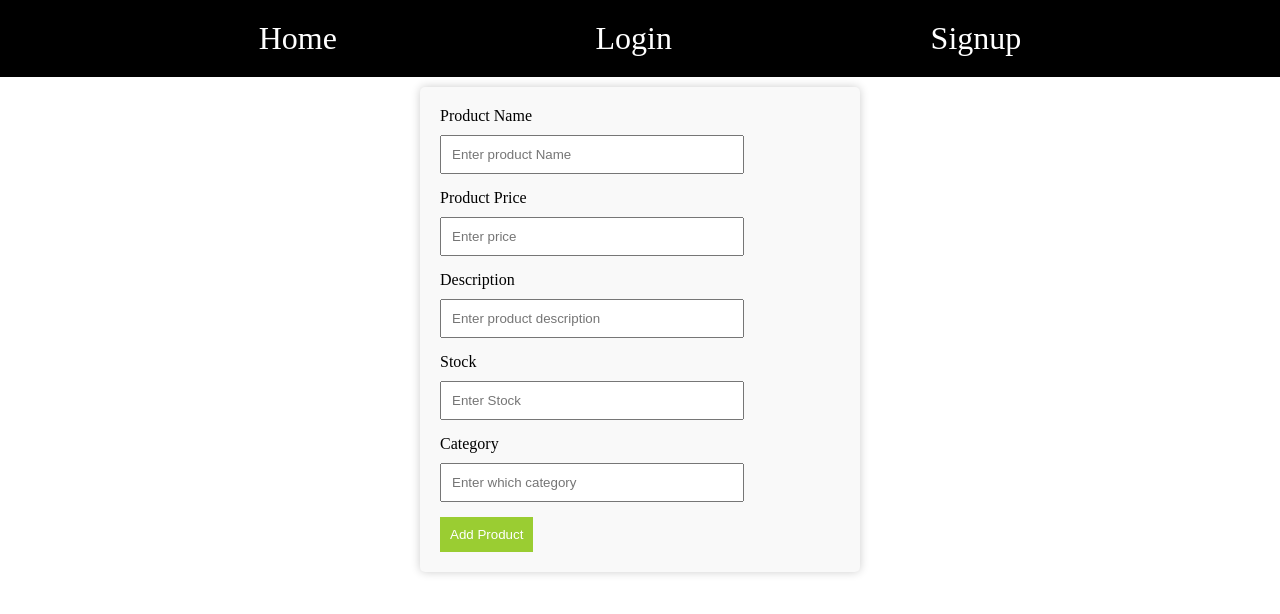
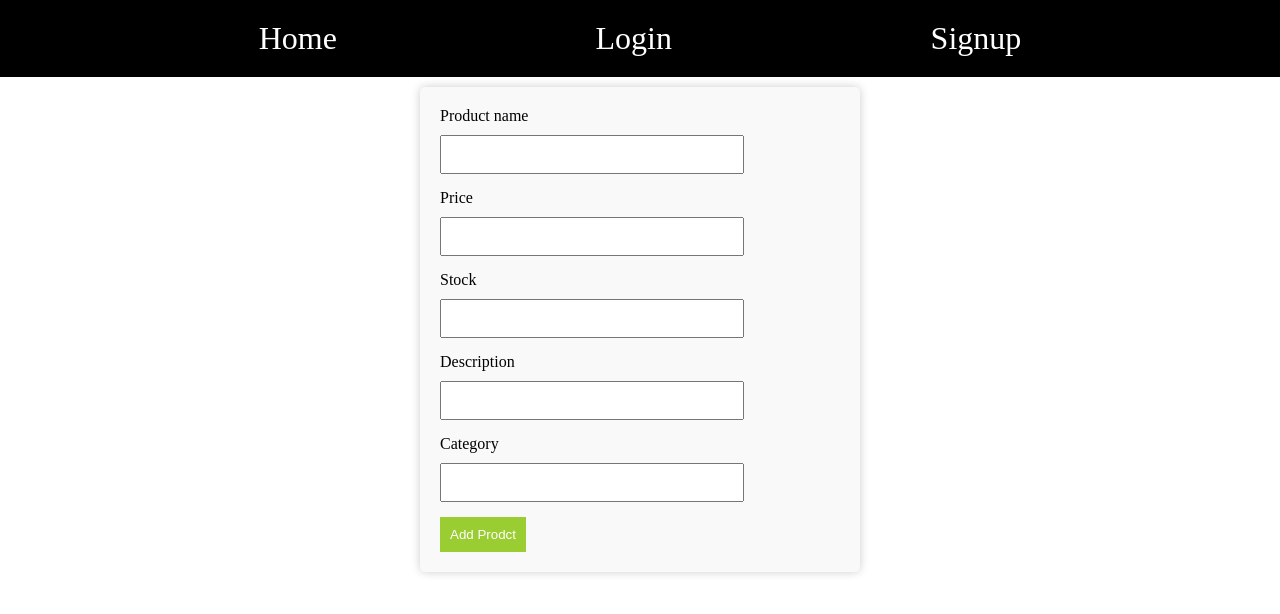
Before and after one commit to Ram-saddist/mic-react, a React (Vite) app: page /addproduct in a window 1280 px wide. Shown: the top 614 px of the page. Built offline with nearby package versions, Linux system fonts and the light colour scheme.

Commit message:
add product

```diff
--- a/src/AddProduct/AddProduct.jsx
+++ b/src/AddProduct/AddProduct.jsx
@@ -1,54 +1,60 @@
 import React, { useState } from 'react'
+import './AddProduct.css'
 import axios from 'axios'
 import { useNavigate } from 'react-router-dom'
-import './AddProduct.css'
+
 export default function AddProduct() {
     const navigate=useNavigate()
-    const [productName,setProductName]=useState("")
-    const [productPrice,setProductPrice]=useState("")
-    const [productDescription,setProductdescription]=useState("")
-    const [stock,setStock]=useState("")
-    const [category,setCatogry]=useState("")
-    function addProduct(){
-
+    const [name, setName] = useState('')
+    const [price, setPrice] = useState('')
+    const [category,setCategory]=useState('')
+    const [stock,setStock]=useState('')
+    const [description,setDescription]=useState('')
+    const userRole=localStorage.getItem('role')
+    async function addProduct(){
+        const newProduct={name,price,category,description,stock,role:userRole}
+        console.log(newProduct)
+        const response=await axios.post(`https://mern-ecommerece.onrender.com/api/products/add`,newProduct)
+        if(response.status===201){
+            navigate("/")
+        }
+        else{
+            console.log("product not added")
+        }
     }
     return (
         <div className='product-container'>
-            <div className="form-group">
-                <label htmlFor="">Product Name</label>
+            <div className='form-group'>
+                <label>Product name</label>
                 <input
-                    type="text"
-                    placeholder='Enter product Name'
-                    onChange={(e)=>setProductName(e.target.value)}/>
+                    value={name}
+                    onChange={(e)=>setName(e.target.value)}/>
             </div>
-            <div className="form-group">
-                <label htmlFor="">Product Price</label>
+            <div className='form-group'>
+                <label>Price</label>
                 <input
-                    type="text"
-                    placeholder='Enter price'
-                    onChange={(e)=>setProductPrice(e.target.value)}/>
+                    value={price}
+                    onChange={(e)=>setPrice(e.target.value)}/>
             </div>
-            <div className="form-group">
-                <label htmlFor="">Description</label>
+            <div className='form-group'>
+                <label>Stock</label>
                 <input
-                    type="text"
-                    placeholder='Enter product description'/>
-            </div>
-            <div className="form-group">
-                <label htmlFor="">Stock</label>
-                <input
-                    type="text"
-                    placeholder='Enter Stock'
+                    value={stock}
                     onChange={(e)=>setStock(e.target.value)}/>
             </div>
-            <div className="form-group">
-                <label htmlFor="">Category</label>
+            <div className='form-group'>
+                <label>Description</label>
                 <input
-                    type="text"
-                    placeholder='Enter which category'
-                    onChange={(e)=>setCatogry(e.target.value)}/>
+                    value={description}
+                    onChange={(e)=>setDescription(e.target.value)}/>
             </div>
-            <button onClick={addProduct}>Add Product</button>
+            <div className='form-group'>
+                <label>Category</label>
+                <input
+                    value={category}
+                    onChange={(e)=>setCategory(e.target.value)}/>
+            </div>
+            <button onClick={addProduct}>Add Prodct</button>
         </div>
     )
 }
```
